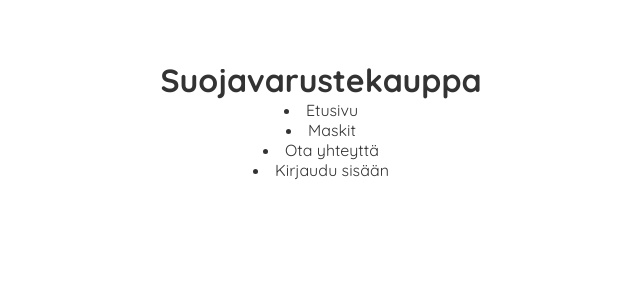
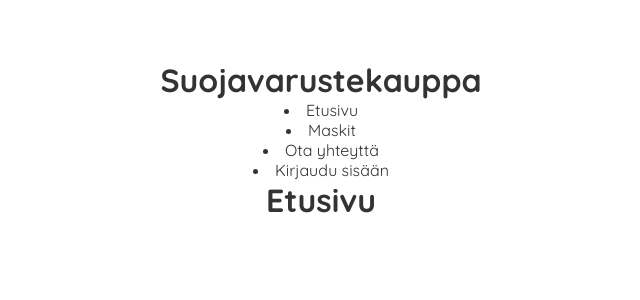
Before and after one commit to JereRajala00/Suojatarvikekauppa, a React (Create React App) app in the folder suojatarvikekauppa/: page / in a window 1280 px wide. Both pictures are taken after a click on the item "Etusivu". Shown: the top 300 px of the page, without its empty margins (319-959 px from the left). Built offline with nearby package versions, Linux system fonts and the light colour scheme.

Commit message:
Fix the bug in main menu

```diff
--- a/suojatarvikekauppa/src/App.js
+++ b/suojatarvikekauppa/src/App.js
@@ -1,22 +1,23 @@
 import logo from './logo.svg';
 import './App.css';
 import MenuItems from './components/Navbar/MenuItems';
+import ReactDOM from 'react-dom'
+import React, { useState } from 'react'
 
 function App() {
-  const click = () => {
-    alert("testi");
-  }
-  console.log(MenuItems.MenuItems.length)
-  let items = MenuItems.MenuItems.map((item,index) =>{
-    console.log(item);
-    return (<li onClick={click}>{item.title}</li>);
-  })
-  console.log(items)
+  const [selectedItem, setSelectedItem] = useState();
   return (
     <div className="App">
       <div className="content">
         <h1>Suojavarustekauppa</h1>
-        {items}
+        {MenuItems.MenuItems.map((item, index) => (
+          <li key={index} onClick={() => setSelectedItem(item.title)}
+          style={{cursor: "pointer"}}>{item.title}</li>
+        ))}
+        {selectedItem && (
+          <h1 style={{textAlign: 'center'}}>{selectedItem}</h1>
+        )}
+
       </div>
     </div>
 
```
